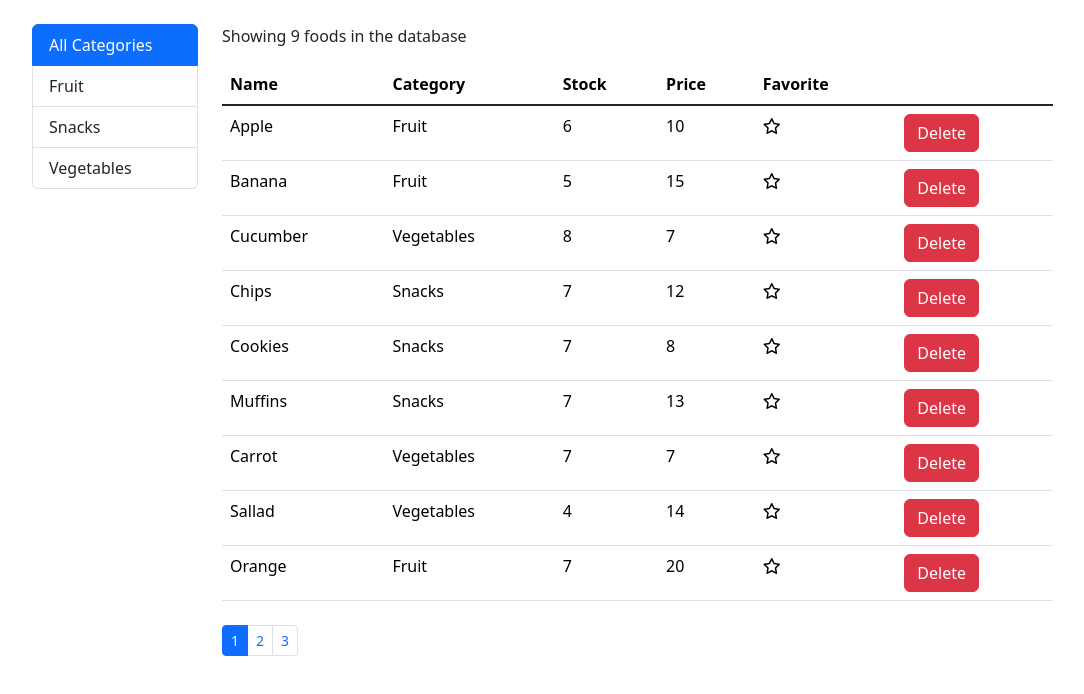
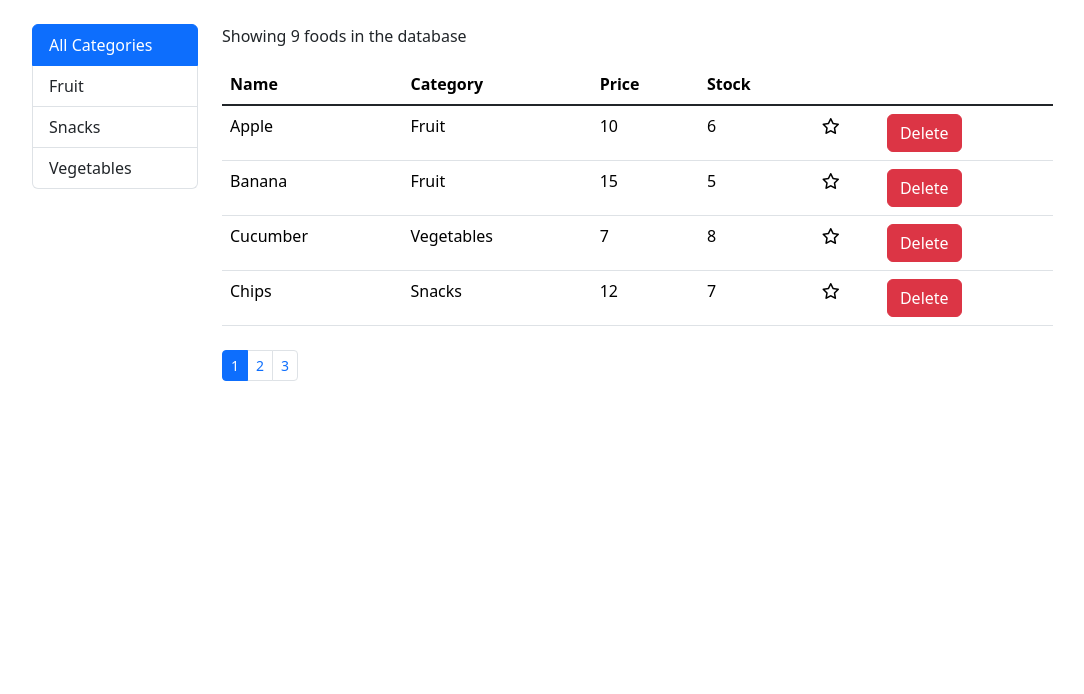
Before and after one commit to Kiankayan/intensive-foods-frontend-School-Project, a React (Vite) app in the folder intensive-foods/: page / in a window 1280 px wide. Shown: the top 694 px of the page, without its empty margins (50-1134 px from the left). Built offline with nearby package versions, Linux system fonts and the light colour scheme.

Commit message:
paginated foods

```diff
--- a/intensive-foods/src/components/Foods.tsx
+++ b/intensive-foods/src/components/Foods.tsx
@@ -1,5 +1,6 @@
 import { useState } from "react";
-import { getFoods } from "../../services/fakeFoodService";
+import { paginate } from "../utils";
+import { getFoods, type Food } from "../../services/fakeFoodService";
 import {
   type Category,
   getCategories,
@@ -13,16 +14,17 @@ const DEFAULT_CATEGORY: Category = {
   _id: "",
   name: "All Categories",
 };
+const PAGE_SIZE = 4;
 
 // Paginering
 
 // Börja med att skapa en Utility fil i src mappen som "Utils.ts". Utility functions eller helper functions är funktion som hjälper oss att åstadkomma saker men som är generella.
 
+// Glöm inte att committa efter.
+
 export default function Foods() {
-  const [foods, setFoods] = useState(getFoods());
-
+  const [foods, setFoods] = useState<Food[]>(getFoods());
   const [selectedPage, setSelectedPage] = useState(1);
-
   const [selectedCategory, setSelectedCategory] = useState(DEFAULT_CATEGORY);
 
   function handleDelete(id: string) {
@@ -45,6 +47,10 @@ export default function Foods() {
 
     setFoods(updatedFoods);
   }
+
+  if (foods.length === 0) return <p>There are no foods in the database</p>;
+
+  const paginatedFoods = paginate(foods, PAGE_SIZE, selectedPage);
 
   return (
     <div className="container mt-4">
@@ -70,23 +76,23 @@ export default function Foods() {
                 <tr>
                   <th>Name</th>
                   <th>Category</th>
+                  <th>Price</th>
                   <th>Stock</th>
-                  <th>Price</th>
-                  <th>Favorite</th>
+
                   <th></th>
                 </tr>
               </thead>
 
               <tbody className="table-group-divider">
-                {foods.map((food) => (
+                {paginatedFoods.map((food) => (
                   <tr key={food._id}>
                     <td>{food.name}</td>
 
                     <td>{food.category.name}</td>
 
+                    <td>{food.price}</td>
+
                     <td>{food.numberInStock}</td>
-
-                    <td>{food.price}</td>
 
                     <td>
                       <Favorite
@@ -113,7 +119,7 @@ export default function Foods() {
           <div className="mt-4">
             <Pagination
               totalCount={foods.length}
-              pageSize={4}
+              pageSize={PAGE_SIZE}
               selectedPage={selectedPage}
               setSelectedPage={setSelectedPage}
             />
```
